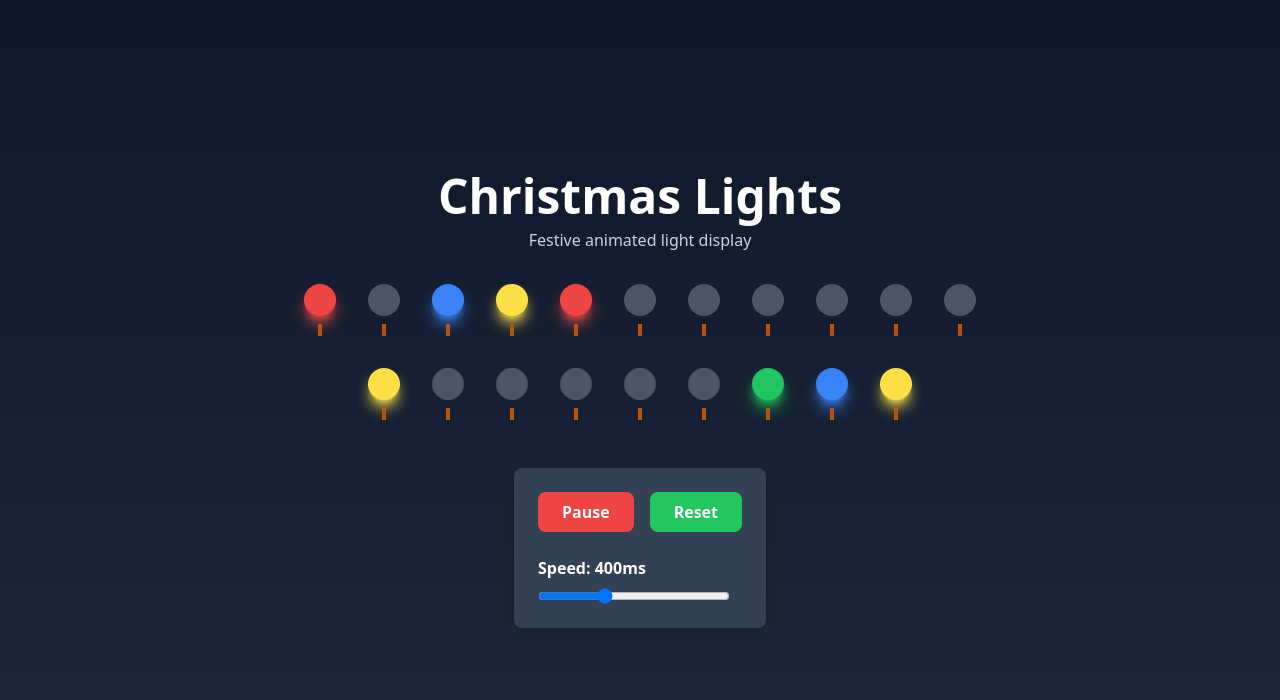
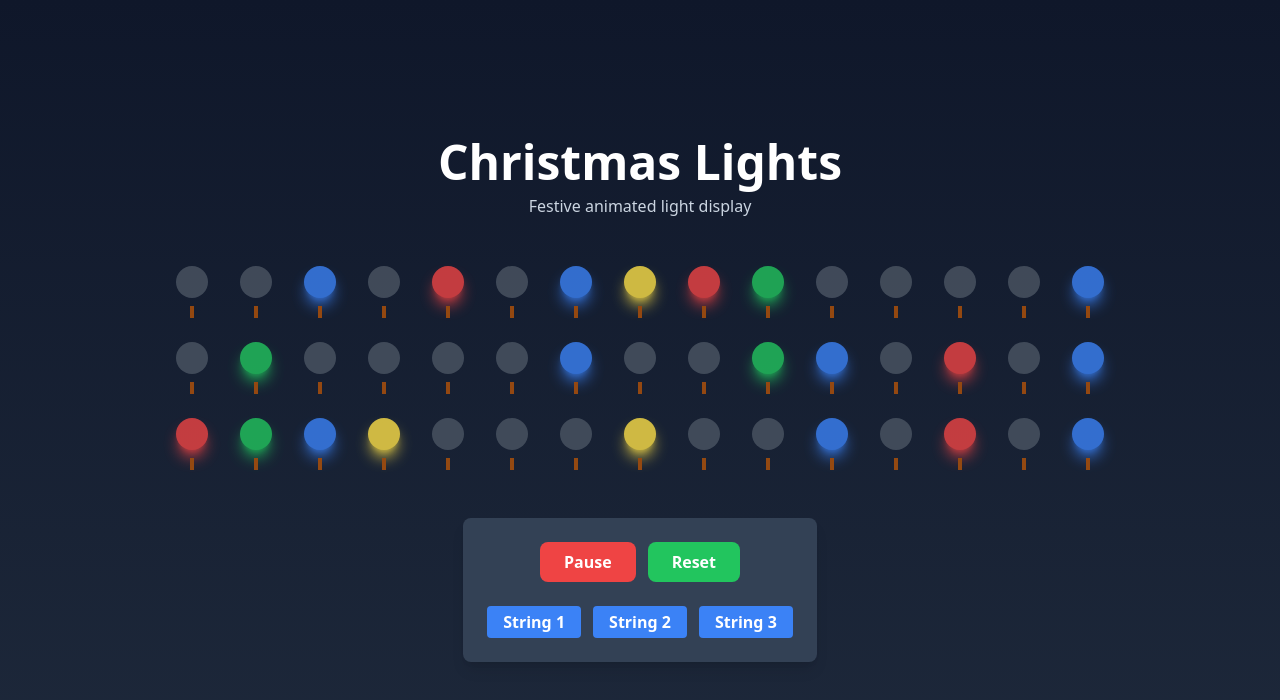
Before and after one commit to ecrent/app-ideas-showcase, a React (Vite) app in the folder apps/04-christmas-lights/: page / in a window 1280 px wide. Shown: the top 700 px of the page. Built offline with nearby package versions, Linux system fonts and the light colour scheme.

Commit message:
add multiple light strings with independent speed and toggle controls

```diff
--- a/apps/04-christmas-lights/src/App.tsx
+++ b/apps/04-christmas-lights/src/App.tsx
@@ -5,6 +5,13 @@ type LightColor = 'red' | 'green' | 'blue' | 'yellow'
 interface Light {
   id: number
   color: LightColor
+}
+
+interface LightString {
+  id: number
+  lights: Light[]
+  isActive: boolean
+  speed: number
 }
 
 const colors: LightColor[] = ['red', 'green', 'blue', 'yellow']
@@ -29,62 +36,116 @@ function Light({ color, isLit }: { color: LightColor; isLit: boolean }) {
   )
 }
 
+function LightStringDisplay({
+  lightString,
+  litIndices,
+}: {
+  lightString: LightString
+  litIndices: Set<number>
+}) {
+  return (
+    <div className="flex gap-8 justify-center opacity-80 hover:opacity-100 transition-opacity">
+      {lightString.lights.map((light) => (
+        <Light
+          key={light.id}
+          color={light.color}
+          isLit={
+            lightString.isActive && litIndices.has(light.id)
+          }
+        />
+      ))}
+    </div>
+  )
+}
+
 export default function App() {
-  const [lights, setLights] = useState<Light[]>(
-    Array.from({ length: 20 }, (_, i) => ({
+  const createLightString = (id: number): LightString => ({
+    id,
+    lights: Array.from({ length: 15 }, (_, i) => ({
       id: i,
       color: colors[i % colors.length],
-    }))
+    })),
+    isActive: true,
+    speed: 300 + id * 100,
+  })
+
+  const [lightStrings, setLightStrings] = useState<LightString[]>(
+    Array.from({ length: 3 }, (_, i) => createLightString(i))
   )
   const [isAnimating, setIsAnimating] = useState(true)
-  const [speed, setSpeed] = useState(400)
-  const [litIndices, setLitIndices] = useState<Set<number>>(
-    new Set(Array.from({ length: 10 }, () => Math.floor(Math.random() * 20)))
+  const [litIndicesList, setLitIndicesList] = useState<Map<number, Set<number>>>(
+    new Map(
+      lightStrings.map((ls) => [
+        ls.id,
+        new Set(
+          Array.from({ length: 8 }, () => Math.floor(Math.random() * ls.lights.length))
+        ),
+      ])
+    )
   )
 
   useEffect(() => {
     if (!isAnimating) return
 
-    const interval = setInterval(() => {
-      setLitIndices((prev) => {
-        const newSet = new Set<number>()
-        for (let i = 0; i < 10; i++) {
-          newSet.add(Math.floor(Math.random() * lights.length))
-        }
-        return newSet
-      })
-    }, speed)
+    const intervals = lightStrings.map((lightString) =>
+      setInterval(() => {
+        setLitIndicesList((prev) => {
+          const newMap = new Map(prev)
+          const newSet = new Set<number>()
+          for (let i = 0; i < 8; i++) {
+            newSet.add(Math.floor(Math.random() * lightString.lights.length))
+          }
+          newMap.set(lightString.id, newSet)
+          return newMap
+        })
+      }, lightString.speed)
+    )
 
-    return () => clearInterval(interval)
-  }, [isAnimating, speed, lights.length])
+    return () => intervals.forEach(clearInterval)
+  }, [isAnimating, lightStrings])
 
   const toggleAnimation = () => {
     setIsAnimating(!isAnimating)
   }
 
+  const toggleString = (id: number) => {
+    setLightStrings((prev) =>
+      prev.map((ls) =>
+        ls.id === id ? { ...ls, isActive: !ls.isActive } : ls
+      )
+    )
+  }
+
   const reset = () => {
-    setLitIndices(
-      new Set(Array.from({ length: 10 }, () => Math.floor(Math.random() * 20)))
+    setLitIndicesList(
+      new Map(
+        lightStrings.map((ls) => [
+          ls.id,
+          new Set(
+            Array.from({ length: 8 }, () => Math.floor(Math.random() * ls.lights.length))
+          ),
+        ])
+      )
     )
   }
 
   return (
     <div className="min-h-screen bg-gradient-to-b from-slate-900 to-slate-800 flex flex-col items-center justify-center p-8">
       <h1 className="text-5xl font-bold text-white mb-2">Christmas Lights</h1>
-      <p className="text-slate-300 mb-8">Festive animated light display</p>
+      <p className="text-slate-300 mb-12">Festive animated light display</p>
 
-      <div className="flex flex-wrap gap-8 justify-center max-w-2xl mb-12">
-        {lights.map((light) => (
-          <Light
-            key={light.id}
-            color={light.color}
-            isLit={litIndices.has(light.id)}
+      <div className="flex flex-col gap-6 mb-12">
+        {lightStrings.map((lightString) => (
+          <LightStringDisplay
+            key={lightString.id}
+            lightString={lightString}
+            litIndices={litIndicesList.get(lightString.id) || new Set()}
           />
         ))}
       </div>
 
       <div className="flex flex-col gap-6 bg-slate-700 p-6 rounded-lg shadow-lg">
-        <div className="flex gap-4">
+        <div className="flex flex-wrap gap-3 justify-center">
           <button
             onClick={toggleAnimation}
             className="px-6 py-2 bg-red-500 hover:bg-red-600 text-white font-semibold rounded-lg transition-colors"
@@ -99,19 +160,20 @@ export default function App() {
           </button>
         </div>
 
-        <div className="flex flex-col gap-2">
-          <label className="text-white font-semibold">
-            Speed: {speed}ms
-          </label>
-          <input
-            type="range"
-            min="100"
-            max="1000"
-            step="50"
-            value={speed}
-            onChange={(e) => setSpeed(Number(e.target.value))}
-            className="w-48 cursor-pointer"
-          />
+        <div className="flex flex-wrap gap-3 justify-center">
+          {lightStrings.map((lightString) => (
+            <button
+              key={lightString.id}
+              onClick={() => toggleString(lightString.id)}
+              className={`px-4 py-1 rounded font-semibold transition-colors ${
+                lightString.isActive
+                  ? 'bg-blue-500 hover:bg-blue-600 text-white'
+                  : 'bg-gray-600 hover:bg-gray-700 text-gray-300'
+              }`}
+            >
+              String {lightString.id + 1}
+            </button>
+          ))}
         </div>
       </div>
     </div>
```
